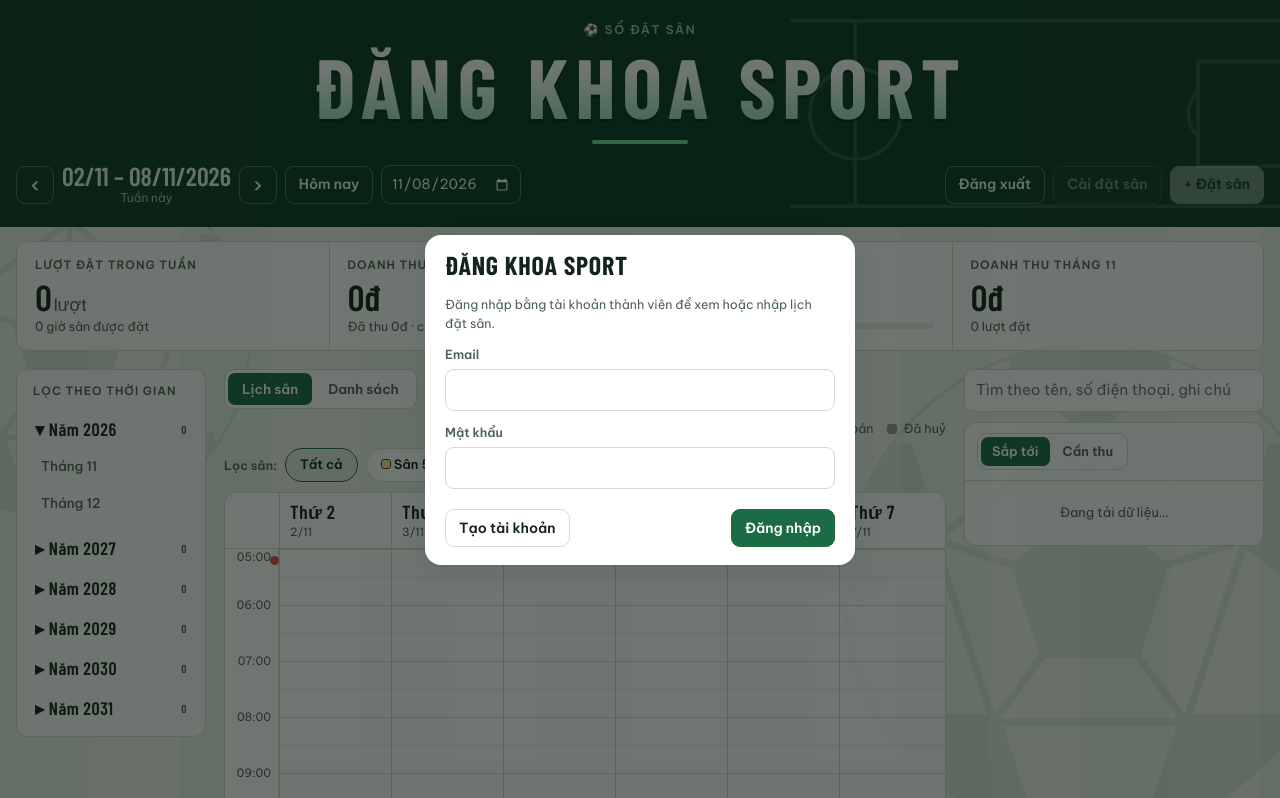
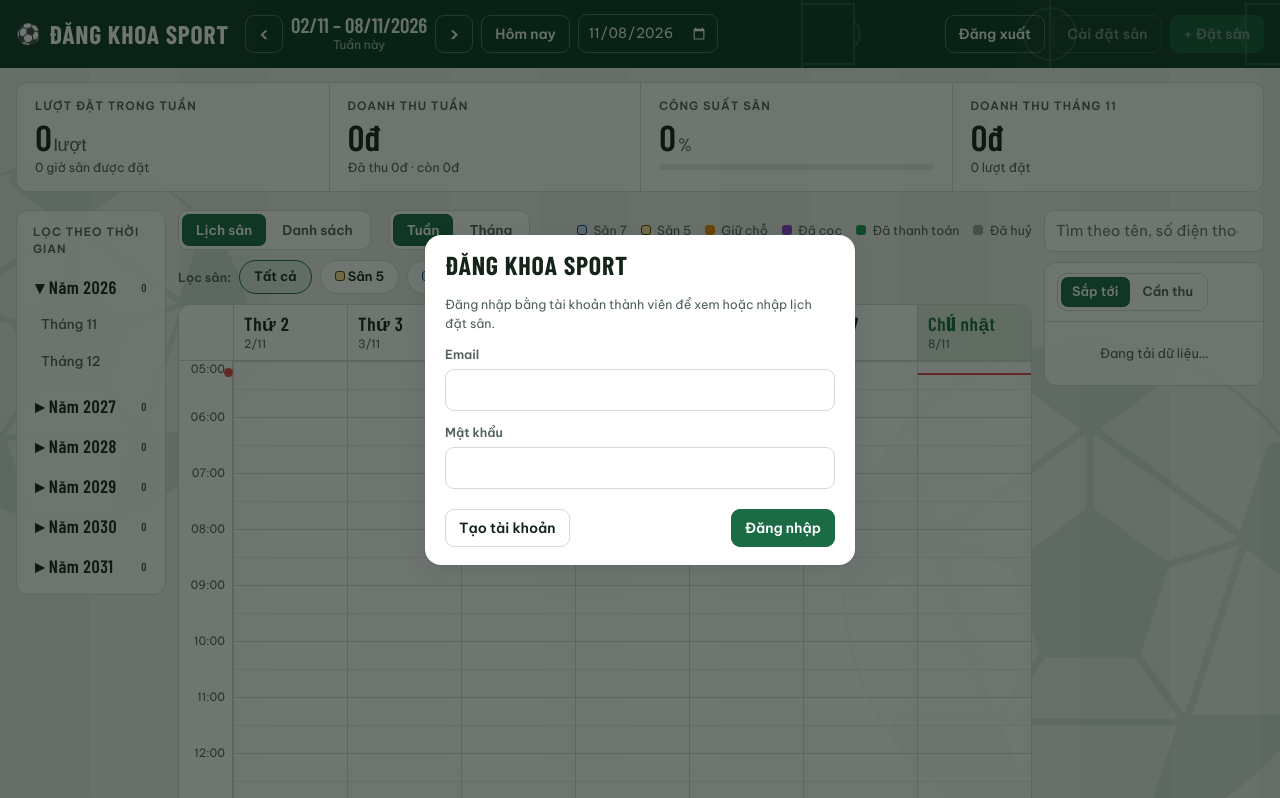
Before and after one commit to hanhhanh24-bot/lich-dat-san, a plain HTML site: page index.html in a window 1280 px wide. Shown: the top 798 px of the page. Drawn offline with nearby package versions, Linux system fonts and the light colour scheme.

Commit message:
Update index.html

```diff
--- a/index.html
+++ b/index.html
@@ -147,7 +147,82 @@ body::before{content:"";position:fixed;inset:0;z-index:-1;pointer-events:none;op
 .band .who{font-size:12.5px;color:var(--band-dim);align-self:center}
 .mrow{display:grid;grid-template-columns:minmax(0,1fr) 150px auto;gap:8px;align-items:center;margin-bottom:8px}
 .mrow b,.mrow span{display:block;overflow:hidden;text-overflow:ellipsis;white-space:nowrap}.mrow span{font-size:12.5px;color:var(--ink-2)}
-</style>
+/* Thu gọn thanh đầu trang */
+.band .band-in {
+  min-height: 68px;
+  padding-block: 10px;
+  gap: 8px 16px;
+}
+
+.band .brand {
+  flex: 0 1 auto;
+  display: flex;
+  align-items: center;
+  gap: 8px;
+  padding: 0;
+  text-align: left;
+}
+
+.band .brand::before {
+  content: "⚽";
+  font-size: 20px;
+}
+
+.band .brand h1 {
+  margin: 0;
+  font-size: clamp(22px, 2vw, 30px);
+  letter-spacing: .03em;
+  background: none;
+  color: #fff;
+  -webkit-text-fill-color: #fff;
+  filter: none;
+}
+
+.band .kicker,
+.band .hbar {
+  display: none;
+}
+
+.band .datecur {
+  min-width: 0;
+}
+
+.band .datecur .big {
+  font-size: 21px;
+}
+
+.band .actions {
+  align-items: center;
+  flex-wrap: wrap;
+}
+
+.band #addBtn {
+  background: #218653;
+  border-color: #218653;
+  color: #fff;
+}
+
+/* Dành thêm chỗ cho bảng lịch trên máy tính */
+@media (min-width: 1040px) {
+  .main {
+    grid-template-columns: 150px minmax(0, 1fr) 220px;
+    gap: 12px;
+  }
+
+  .gscroll {
+    max-height: 78vh;
+  }
+}
+
+@media (max-width: 700px) {
+  .band .brand {
+    flex-basis: 100%;
+  }
+
+  .band .actions {
+    margin-left: 0;
+  }
+} </style>
 <!-- CẤU HÌNH KẾT NỐI: dán Project URL và anon public key của dự án Supabase vào 2 dòng dưới -->
 <script>window.APP_CONFIG={url:'https://qoynnpeytdkcfaedubbk.supabase.co',key:'eyJhbGciOiJIUzI1NiIsInR5cCI6IkpXVCJ9.eyJpc3MiOiJzdXBhYmFzZSIsInJlZiI6InFveW5ucGV5dGRrY2ZhZWR1YmJrIiwicm9sZSI6ImFub24iLCJpYXQiOjE3OTQwNzY1MDIsImV4cCI6MjEwOTY1MjUwMn0.227EyiIsShCwmTfVVQmTbaZMNw3rBpMAe_gTv0o5dng'};</script>
 <script src="https://cdn.jsdelivr.net/npm/@supabase/supabase-js@2.45.4/dist/umd/supabase.js"></script>
```
